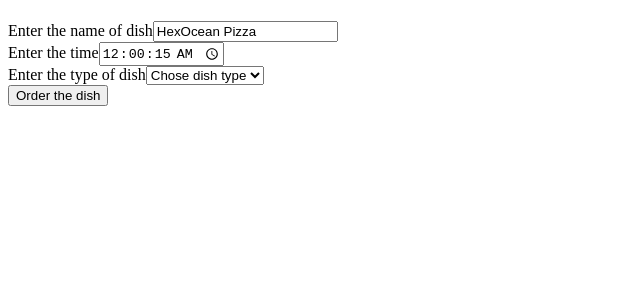
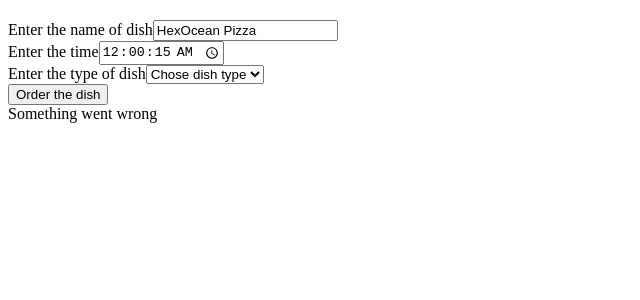
Before and after one commit to nickiway/test-task-food-form, a React (Create React App) app: page / in a window 1280 px wide. Shown: the top 300 px of the page, without its empty margins (0-640 px from the left). Built offline with nearby package versions, Linux system fonts and the light colour scheme.

Commit message:
Added a service to fetch API also improved form components

```diff
--- a/package.json
+++ b/package.json
@@ -9,7 +9,9 @@
     "formik": "^2.2.9",
     "react": "^18.2.0",
     "react-dom": "^18.2.0",
+    "react-redux": "^8.0.5",
     "react-scripts": "5.0.1",
+    "redux": "^4.2.1",
     "sass": "^1.62.1",
     "web-vitals": "^2.1.4",
     "yup": "^1.1.1"
--- a/src/components/App.js
+++ b/src/components/App.js
@@ -2,13 +2,20 @@ import { useState } from "react";
 
 import CustomForm from "./CustomForm";
 import Dish from "./Dish";
+import ErrorReport from "./ErrorReport";
 
 function App() {
   const [dish, setDish] = useState("");
+  const [error, setError] = useState({
+    isOk: false,
+    status: 200,
+    message: "",
+  });
   return (
     <>
       <Dish dish={dish} />
-      <CustomForm setDish={setDish} />
+      <CustomForm setDish={setDish} setError={setError} />
+      <ErrorReport error={error} />
     </>
   );
 }
--- a/src/components/CustomForm.js
+++ b/src/components/CustomForm.js
@@ -1,59 +1,59 @@
 import { Form, Formik, useFormikContext } from "formik";
-
-import { InputComponent, SelectComponent } from "./CustomComponents";
-import returnFieldsBasedOnType from "./returnFieldsBasedOnType";
-
-import { validationSchema } from "../validationSchema";
-import { initialSchema, selectValues } from "../initialSchema";
 import { useEffect } from "react";
 
-function submit(values) {
-  const array = Object.entries(values).filter(([_, value]) => value);
-  const object = Object.fromEntries(array);
-  console.log(object);
-}
-function GetType({ setDish }) {
-  const context = useFormikContext();
-  const { values } = context;
-  useEffect(() => {
-    setDish(values.type);
-  }, [values.type]);
-  return null;
-}
-export default function CustomForm({ setDish }) {
+import CustomSelect from "./CustomSelect";
+import CustomInput from "./CustomInput";
+import DynamicFormComponent from "./DynamicFormComponent";
+
+import { validationSchema } from "../ini/validationSchema";
+import { initialSchema, selectValues } from "../ini/initialSchema";
+import submit from "../service/service";
+
+export default function CustomForm({ setDish, setError }) {
   return (
     <Formik
       initialValues={initialSchema}
       validationSchema={validationSchema}
-      onSubmit={submit}
+      onSubmit={(values) => submit(values, setError)}
       enableReinitialize
     >
       {({ values }) => {
         return (
           <Form action="post">
-            <GetType setDish={setDish} />
-            <InputComponent
+            <CustomInput
               name="name"
               type="text"
               label="Enter the name of dish"
               placeholder="The dish name"
             />
-            <InputComponent
+            <CustomInput
               name="preparation_time"
               type="time"
               label="Enter the time"
               step={1}
             />
-            <SelectComponent
+            <CustomSelect
               selectValues={selectValues}
               name={"type"}
               label={"Enter the type of dish"}
             />
-            {returnFieldsBasedOnType(values)}
+            <DynamicFormComponent values={values} />
             <button type="submit">Order the dish</button>
+            <DishType setDish={setDish} />
           </Form>
         );
       }}
     </Formik>
   );
 }
+
+function DishType({ setDish }) {
+  const context = useFormikContext();
+  const { values } = context;
+
+  useEffect(() => {
+    setDish(() => values.type);
+  }, [values.type]);
+
+  return null;
+}
--- /dev/null
+++ b/src/components/CustomInput.js
@@ -0,0 +1,12 @@
+import { Field, ErrorMessage } from "formik";
+
+// custom input component
+export default function CustomInput({ name, type, label, ...args }) {
+  return (
+    <div>
+      <label htmlFor={name}>{label}</label>
+      <Field id={name} name={name} type={type} {...args}></Field>
+      <ErrorMessage name={name} component={"div"}></ErrorMessage>
+    </div>
+  );
+}
--- a/src/components/CustomComponents.js
+++ b/src/components/CustomSelect.js
@@ -1,18 +1,7 @@
 import { Field, ErrorMessage } from "formik";
 
-// custom input component
-export function InputComponent({ name, type, label, ...args }) {
-  return (
-    <div>
-      <label htmlFor={name}>{label}</label>
-      <Field id={name} name={name} type={type} {...args}></Field>
-      <ErrorMessage name={name} component={"div"}></ErrorMessage>
-    </div>
-  );
-}
-
 // custom select component
-export function SelectComponent({ name, label, selectValues }) {
+export default function CustomSelect({ name, label, selectValues }) {
   return (
     <div>
       <label htmlFor="type">{label}</label>
--- a/src/components/Dish.js
+++ b/src/components/Dish.js
@@ -1,7 +1,7 @@
 export default function Dish({ dish }) {
   return (
     <div>
-      <h1>{dish}</h1>
+      <h2>{dish}</h2>
     </div>
   );
 }
--- a/src/components/ReturnFieldsBasedOnType.js
+++ b/src/components/DynamicFormComponent.js
@@ -1,27 +1,27 @@
-import { InputComponent } from "./CustomComponents";
+import CustomInput from "./CustomInput";
 
-export default function returnFieldsBasedOnType(values) {
+export default function DynamicFormComponent({ values }) {
   switch (values.type) {
-    case "Pizza":
+    case "pizza":
       return (
         <>
-          <InputComponent
+          <CustomInput
             name={"no_of_slices"}
             type={"text"}
             label={"Number of slices"}
             placeholder={0}
           />
-          <InputComponent
-            name={"diametr"}
+          <CustomInput
+            name={"diameter"}
             type={"text"}
             label={"Diametr"}
             placeholder={0}
           />
         </>
       );
-    case "Soup":
+    case "soup":
       return (
-        <InputComponent
+        <CustomInput
           name={"spiciness_scale"}
           type={"range"}
           label={"Spiciness scale"}
@@ -30,9 +30,9 @@ export default function returnFieldsBasedOnType(values) {
           value={values.spiciness_scale}
         />
       );
-    case "Sandwich":
+    case "sandwich":
       return (
-        <InputComponent
+        <CustomInput
           name={"slices_of_bread"}
           type={"text"}
           label={"Slices of bread"}
--- /dev/null
+++ b/src/components/ErrorReport.js
@@ -0,0 +1,3 @@
+export default function ErrorReport({ error }) {
+  return error && <div className="error">{"Something went wrong"}</div>;
+}
--- a/src/initialSchema.js
+++ b/src/ini/initialSchema.js
@@ -5,7 +5,7 @@ export const initialSchema = {
 
   // for pizza
   no_of_slices: "",
-  diametr: "",
+  diameter: "",
 
   // for soup
   spiciness_scale: 0,
@@ -17,7 +17,7 @@ export const initialSchema = {
 // options for select
 export const selectValues = [
   { value: "Chose dish type", label: "Chose dish type" },
-  { value: "Pizza", label: "Pizza" },
-  { value: "Soup", label: "Soup" },
-  { value: "Sandwich", label: "Sandwich" },
+  { value: "pizza", label: "Pizza" },
+  { value: "soup", label: "Soup" },
+  { value: "sandwich", label: "Sandwich" },
 ];
--- a/src/validationSchema.js
+++ b/src/ini/validationSchema.js
@@ -14,12 +14,12 @@ export const validationSchema = Yup.object({}).shape({
 
   // for select
   type: Yup.string()
-    .oneOf(["Pizza", "Soup", "Sandwich"], "Choose one of the options")
+    .oneOf(["pizza", "soup", "sandwich"], "Choose one of the options")
     .required("Type is required"),
 
   // for pizza
   no_of_slices: Yup.number().when("type", {
-    is: (type) => type === "Pizza",
+    is: (type) => type === "pizza",
     then: () =>
       Yup.number()
         .min(4, "Number of slices must be greater than 3")
@@ -28,8 +28,8 @@ export const validationSchema = Yup.object({}).shape({
   }),
 
   // for pizza
-  diametr: Yup.number().when("type", {
-    is: (type) => type === "Pizza",
+  diameter: Yup.number().when("type", {
+    is: (type) => type === "pizza",
     then: () =>
       Yup.number()
         .min(10, "Diametr must be greater than 10")
@@ -39,7 +39,7 @@ export const validationSchema = Yup.object({}).shape({
 
   // for soup
   spiciness_scale: Yup.number().when("type", {
-    is: (type) => type === "Soup",
+    is: (type) => type === "soup",
     then: () =>
       Yup.number()
         .min(0, "Value must be greater than or equal to 0")
@@ -50,7 +50,7 @@ export const validationSchema = Yup.object({}).shape({
 
   // for sandwich
   slices_of_bread: Yup.number().when("type", {
-    is: (type) => type === "Sandwich",
+    is: (type) => type === "sandwich",
     then: () =>
       Yup.number()
         .min(1, "Number of slices must be greater than 0")
--- /dev/null
+++ b/src/service/service.js
@@ -0,0 +1,27 @@
+const _url = "https://umzzcc503l.execute-api.us-west-2.amazonaws.com/dishes/";
+
+const _filterObject = (values) => {
+  const array = Object.entries(values).filter(([_, value]) => value);
+  return array.reduce((acc, [key, value]) => {
+    acc[key] = Number(value) ? Number(value) : value;
+    return acc;
+  }, {});
+};
+
+export default async function submit(values, setError) {
+  try {
+    const options = {
+      method: "POST",
+      headers: {
+        "Content-Type": "application/json",
+      },
+      body: JSON.stringify(_filterObject(values)),
+    };
+
+    const response = await fetch(_url, options);
+    const data = await response.json();
+    console.log(data);
+  } catch (error) {
+    // setError({status: true, error.message});
+  }
+}
```
Also changed, not shown: 1 other file (tests, documents, lock files or other folders).
